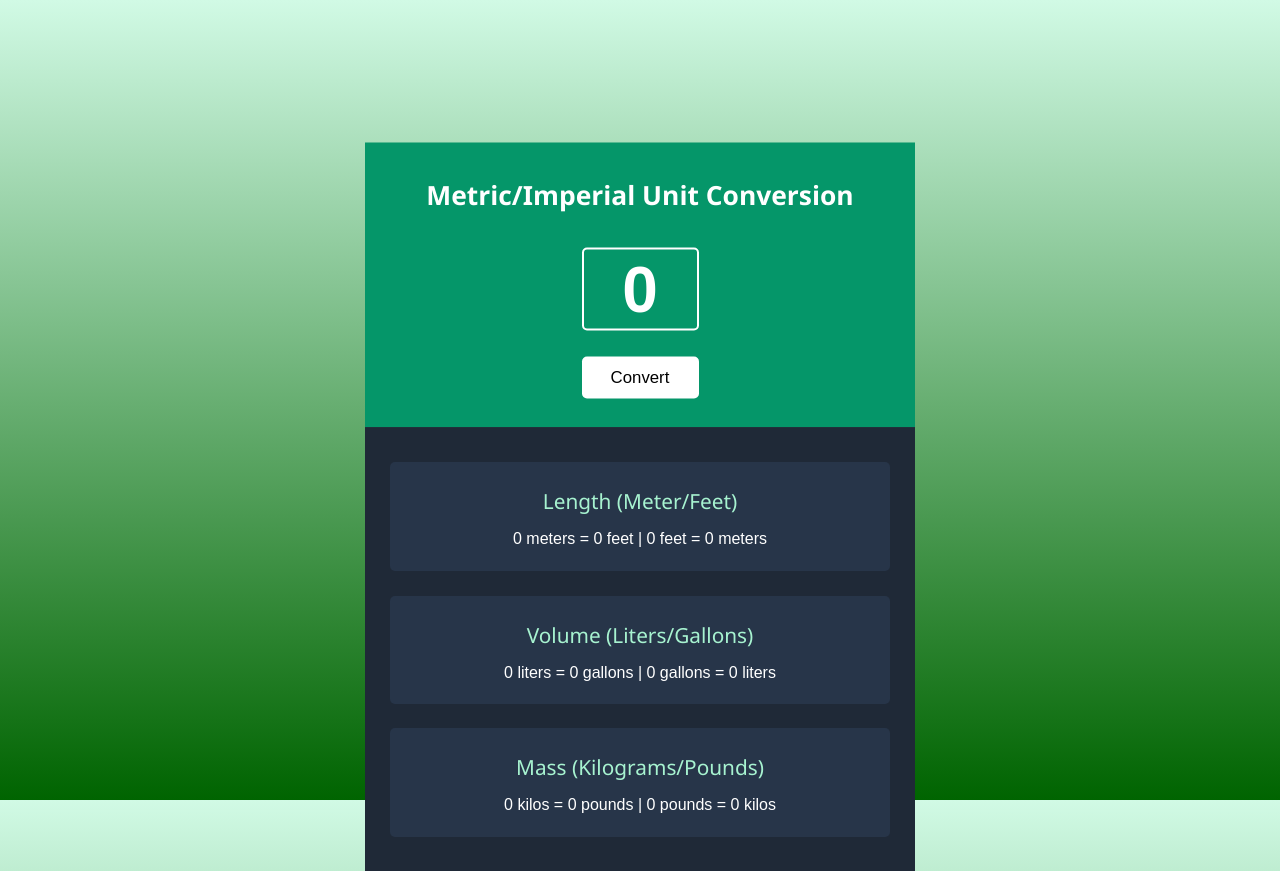
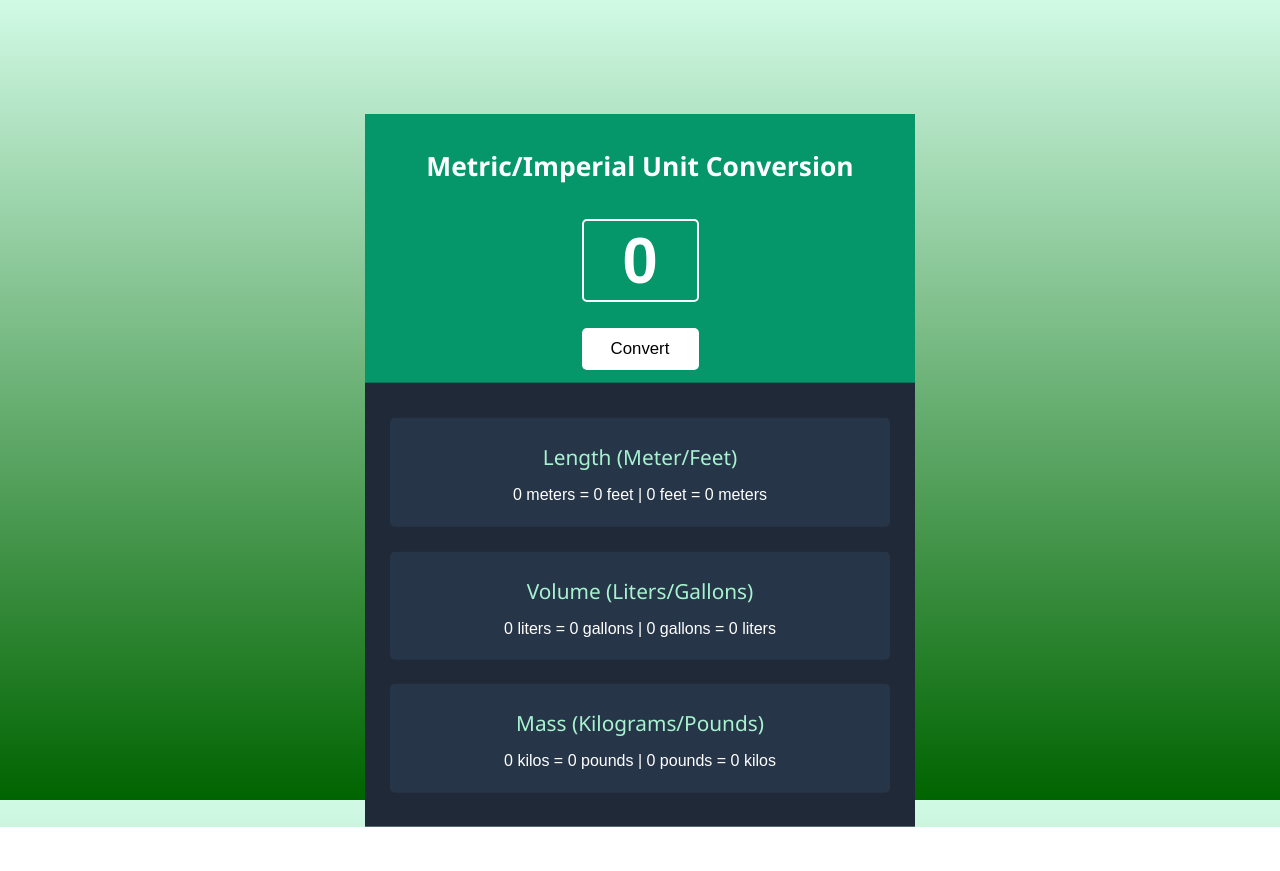
Before and after one commit to shanectr/Metric-Imperial-Unit-Converter, a plain HTML site: page index.html in a window 1280 px wide. After the commit the page ends 827 px from the top, so only its background shows below. Drawn offline with Linux system fonts and the light colour scheme.

Commit message:
updated location
changed center of application

```diff
--- a/index.css
+++ b/index.css
@@ -18,7 +18,7 @@ body {
     background-color: #059669;
     width: 550px;
     height: 285px;
-    transform: translateY(50%);
+    transform: translateY(40%);
     display: flex;
     flex-direction: column;
     justify-content: start;
@@ -64,7 +64,7 @@ button {
     color: white;
     width: 550px;
     height: 444px;
-    transform: translateY(32%);
+    transform: translateY(22%);
     display: flex;
     flex-direction: column;
 }
```
